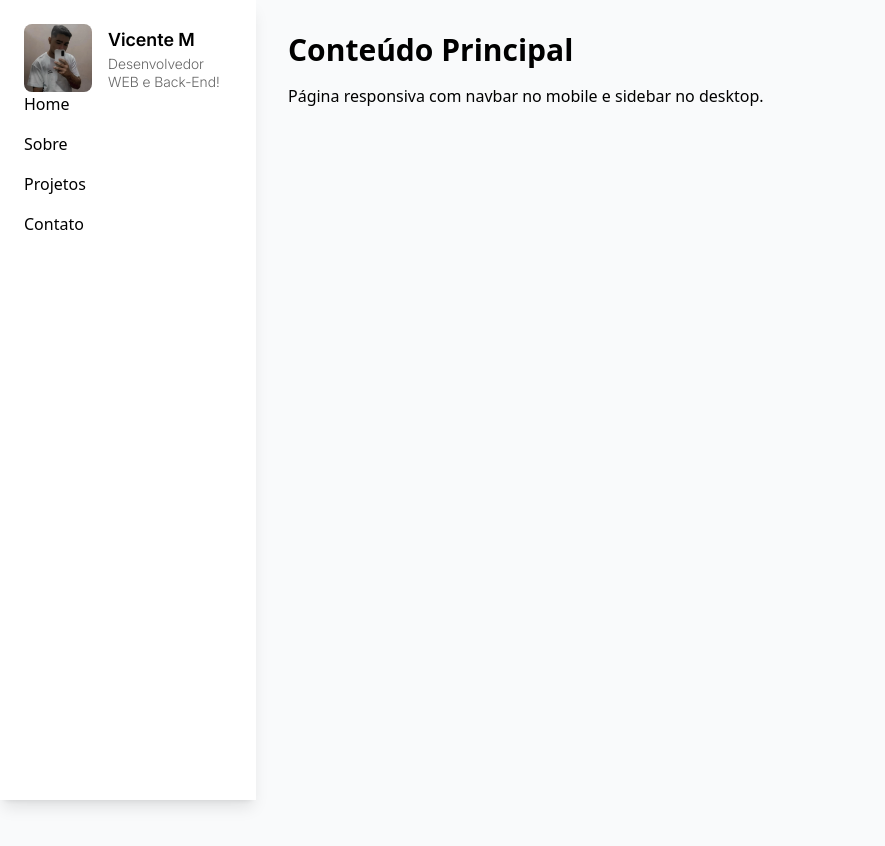
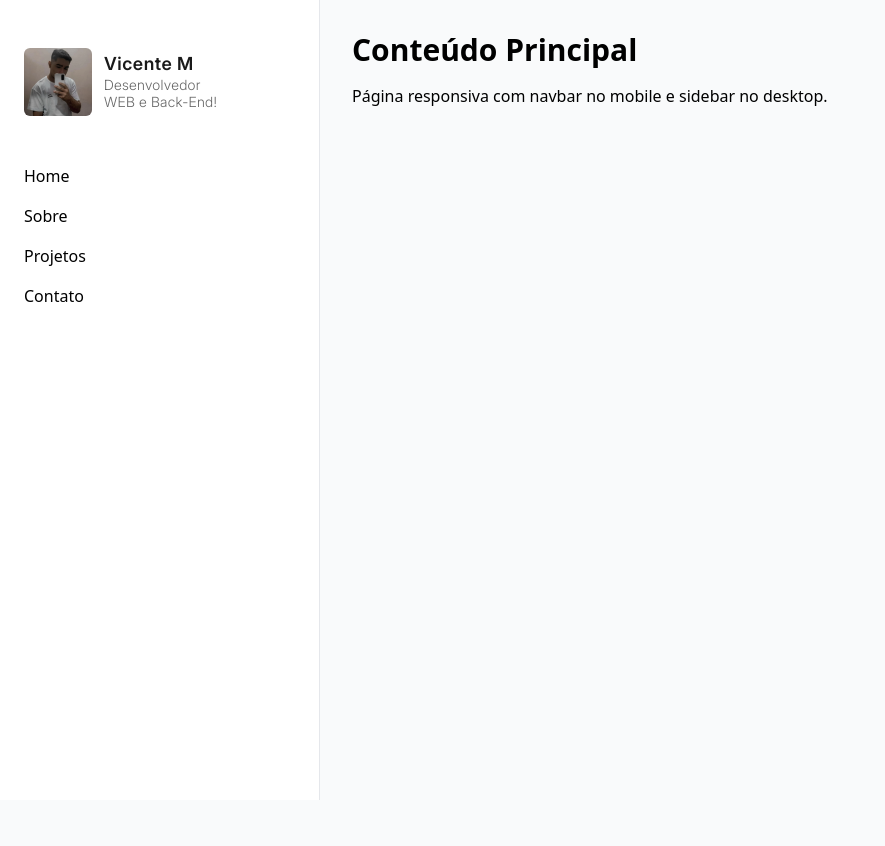
Before and after one commit to vincmp/vincmp-portfolio, a Next.js app: page / in a window 1280 px wide. Shown: the top 846 px of the page, without its empty margins (0-885 px from the left). Built offline with nearby package versions, Linux system fonts and the light colour scheme.

Commit message:
003 - Update fonts and nav.tsx and profile.tsx

```diff
--- a/src/app/[[...home]]/page.tsx
+++ b/src/app/[[...home]]/page.tsx
@@ -1,15 +1,15 @@
-import ResponsiveNav from "@/components/nav/ResponsiveNav";
+import ResponsiveNav from '@/components/nav/ResponsiveNav';
 
 export default function Home() {
   return (
-    <main className="min-h-screen bg-gray-50 pt-14 lg:pt-0 lg:pl-64">
+    <main className="min-h-screen bg-gray-50 pt-14 lg:pt-0 lg:pl-80">
       <ResponsiveNav />
       <div className="p-8">
         <h1 className="text-3xl font-bold">Conteúdo Principal</h1>
         <p className="mt-4">
           Página responsiva com navbar no mobile e sidebar no desktop.
         </p>
-        <div style={{ height: "200vh" }}></div>
+        <div style={{ height: '200vh' }}></div>
       </div>
     </main>
   );
--- a/src/app/globals.css
+++ b/src/app/globals.css
@@ -1,27 +1,32 @@
-@import "tailwindcss";
+@import 'tailwindcss';
 
 @font-face {
-  font-family: "Inter-SemiBold";
-  src: url("/assets/fonts/InterSemiBold.ttf") format("truetype");
+  font-family: 'Inter-SemiBold';
+  src: url('/assets/fonts/InterSemiBold.ttf') format('truetype');
   font-weight: normal;
   font-style: normal;
 }
 
 @font-face {
-  font-family: "Inter-Light";
-  src: url("/assets/fonts/InterLight.ttf") format("truetype");
+  font-family: 'Inter-Light';
+  src: url('/assets/fonts/InterLight.ttf') format('truetype');
   font-weight: normal;
   font-style: normal;
 }
 
 .dev-name {
   font-size: 18px !important;
-  font-family: "Inter-SemiBold", sans-serif;
-  color: #000000;
+  font-family: 'Inter-SemiBold', sans-serif;
+  color: #1a1a1a;
+  line-height: 21.6px !important;
+  letter-spacing: 0.03em !important;
+  font-weight: 600 !important;
 }
 
 .dev-desc {
   font-size: 14px !important;
-  font-family: "Inter-Light", sans-serif;
+  font-family: 'Inter-Light', sans-serif;
   color: #666666;
+  line-height: 16.8px !important;
+  letter-spacing: 0.02em !important;
 }
--- a/src/components/nav/ResponsiveNav.tsx
+++ b/src/components/nav/ResponsiveNav.tsx
@@ -1,7 +1,7 @@
-"use client";
+'use client';
 
-import { useState } from "react";
-import DevProfile from "@/components/vincmp/Profile";
+import { useState } from 'react';
+import DevProfile from '@/components/vincmp/Profile';
 
 export default function ResponsiveNav() {
   const [isOpen, setIsOpen] = useState(false);
@@ -65,8 +65,10 @@ export default function ResponsiveNav() {
       )}
 
       {/* Desktop Sidebar */}
-      <aside className="hidden lg:flex lg:flex-col lg:fixed lg:top-0 lg:left-0 lg:h-full lg:w-64 bg-white shadow-lg p-6 z-40">
-        <DevProfile />
+      <aside className="hidden lg:flex lg:flex-col lg:fixed lg:top-0 lg:left-0 lg:h-full lg:w-80 bg-white border-r border-gray-200 p-6 z-40">
+        <div className="mt-6 mb-12">
+          <DevProfile />
+        </div>
         <nav className="flex flex-col space-y-4">{navLinks}</nav>
       </aside>
     </>
--- a/src/components/vincmp/Profile.tsx
+++ b/src/components/vincmp/Profile.tsx
@@ -1,11 +1,11 @@
 const DevProfile = () => {
   return (
-    <a href="/" className="flex items-center gap-4">
+    <a href="/" className="flex items-center gap-3">
       <div className="block">
         <img
           src="assets/images/vincmp.webp"
           alt="Início"
-          className="h-[68px] w-[68px] rounded-lg"
+          className="h-[68px] w-[68px] rounded-md"
         />
       </div>
       <div className="flex flex-col space-y-0.5">
```
Also changed, not shown: public/assets/fonts/InterLight.ttf, public/assets/fonts/InterSemiBold.ttf.
